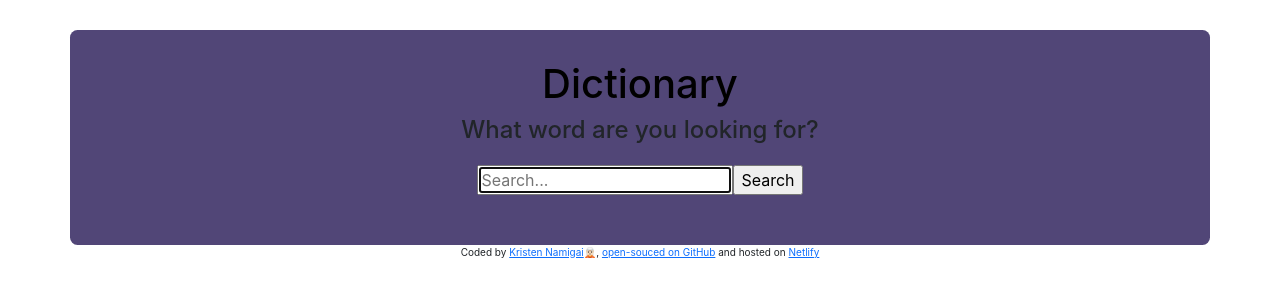
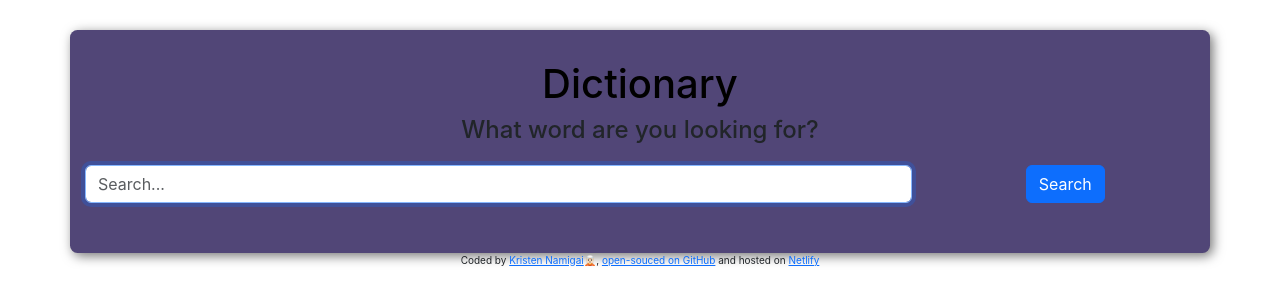
Before and after one commit to KrisTenFour/react-dictionary, a React (Create React App) app: page / in a window 1280 px wide. Shown: the top 304 px of the page. Built offline with nearby package versions, Linux system fonts and the light colour scheme.

Commit message:
Update CSS

```diff
--- a/src/App.css
+++ b/src/App.css
@@ -3,6 +3,7 @@
   padding: 30px 15px;
   background-color: #514677;
   border-radius: 2mm;
+  box-shadow: 3px 3px 12px rgb(118, 118, 118);
 }
 
 .App header,
--- a/src/Dictionary.js
+++ b/src/Dictionary.js
@@ -28,8 +28,14 @@ export default function Dictionary() {
         <div className="Dictionary">
             <h2 className="sub-head">What word are you looking for?</h2>
             <form onSubmit={search}>
-                <input type="search" placeholder="Search..." onChange={handleKeywordChange} autoFocus={true} />
-                <input type="submit" value="Search" />
+                <div className="row">
+                    <div className="col-9">
+                        <input type="search" placeholder="Search..." onChange={handleKeywordChange} autoFocus={true} className="form-control" />
+                    </div>
+                    <div className="col-3">
+                        <input type="submit" value="Search" className="btn btn-primary" />
+                    </div>
+                </div>
             </form>
             <Results results={results} />
         </div>)
--- a/src/Results.css
+++ b/src/Results.css
@@ -11,6 +11,6 @@
 }
 
 .Results .definition {
-    padding: 23px 30px;
+    padding: 25px 34px;
     background-color: #f6dd83ef;
 }
```
